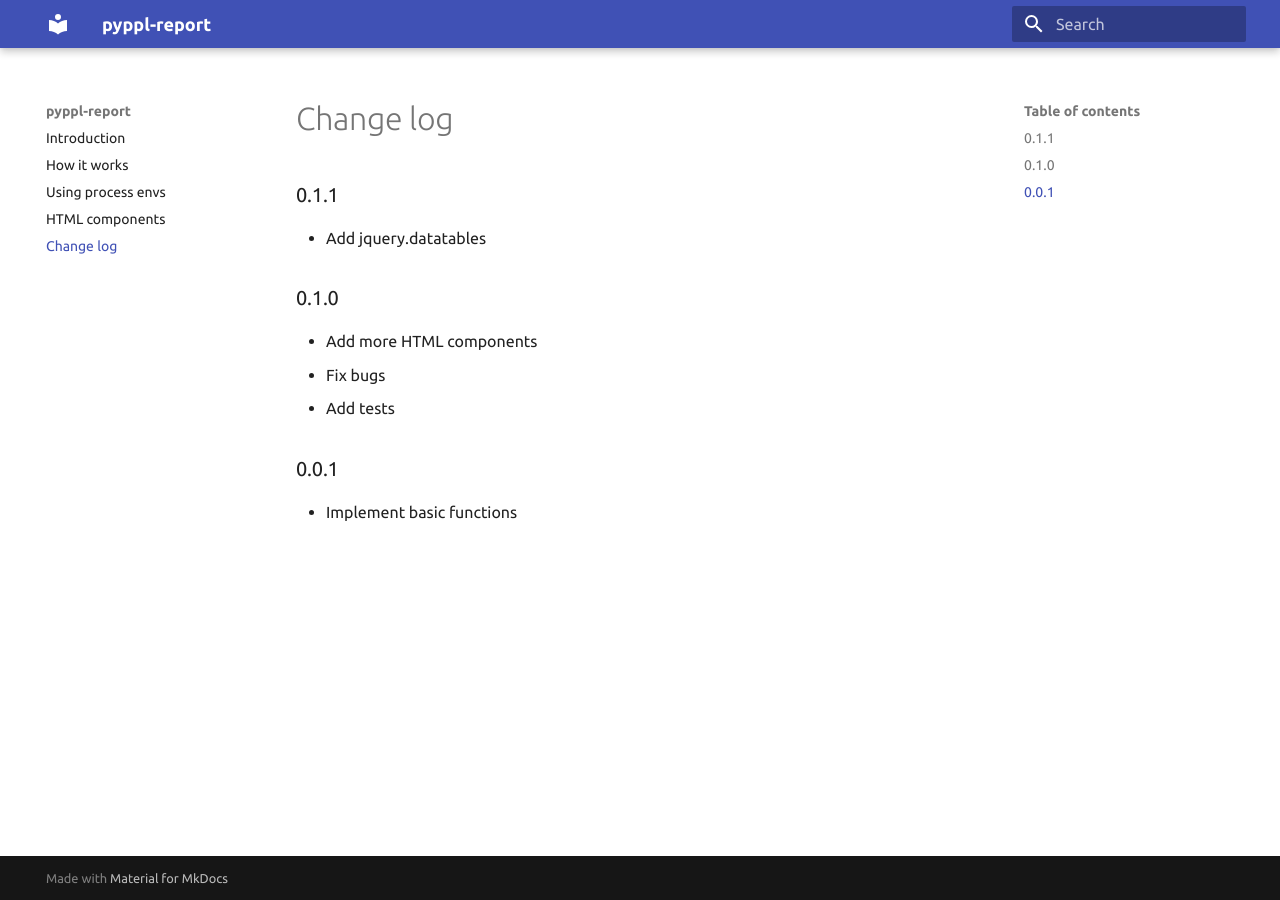
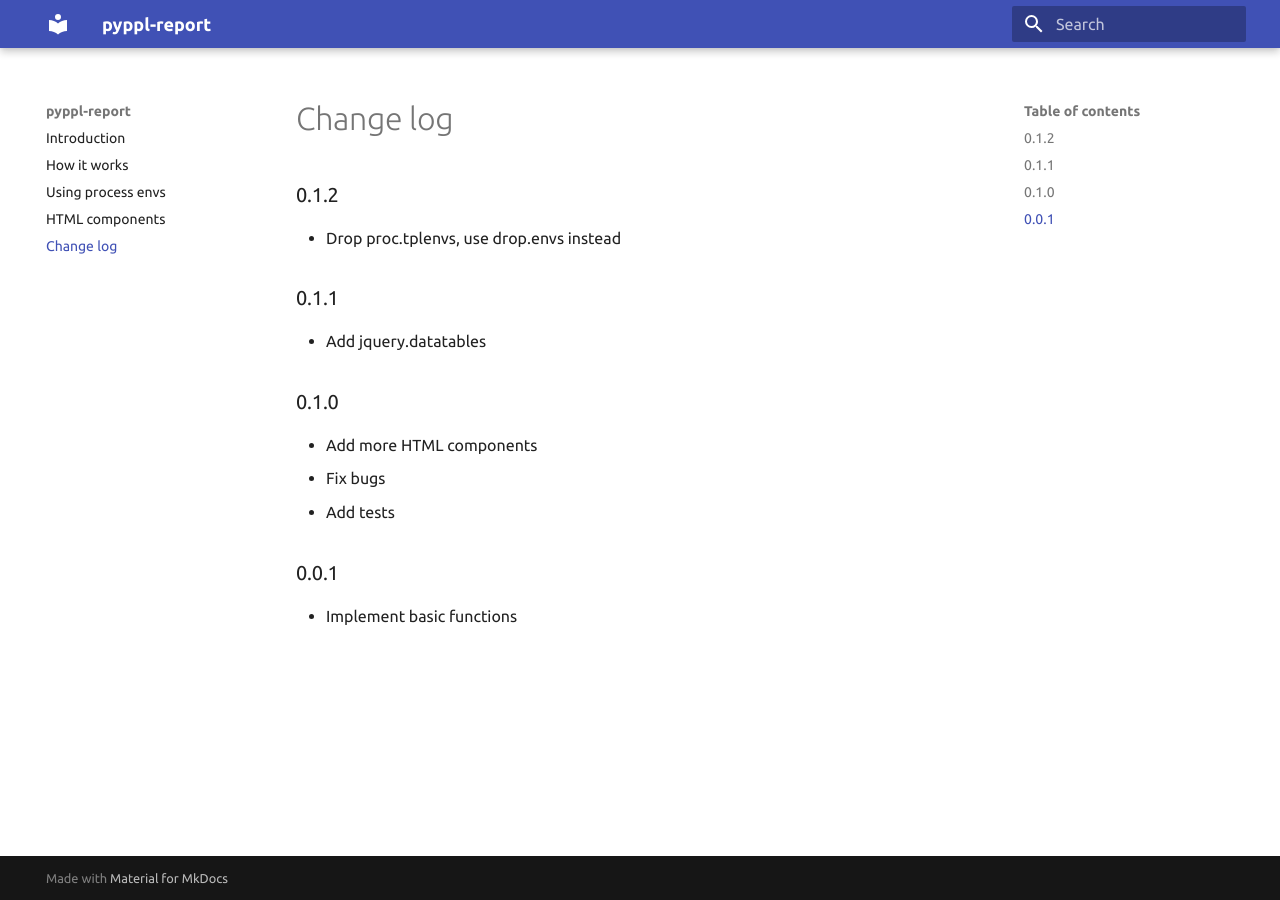
Before and after one commit to pwwang/pyppl_report, an MkDocs documentation site: the page built from docs/CHANGELOG.md, in a window 1280 px wide. Built offline with MkDocs 1.6.1 and Material for MkDocs 9.7.7, drawn with Linux system fonts in a browser that asks for light colours.

Commit message:
Update docs.

```diff
--- a/docs/CHANGELOG.md
+++ b/docs/CHANGELOG.md
@@ -1,3 +1,6 @@
+## 0.1.2
+- Drop proc.tplenvs, use drop.envs instead
+
 ## 0.1.1
 - Add jquery.datatables
 
```
